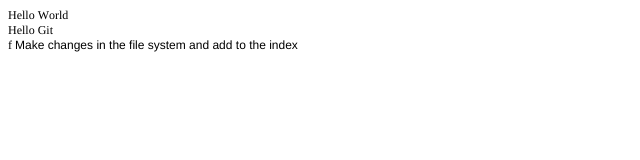
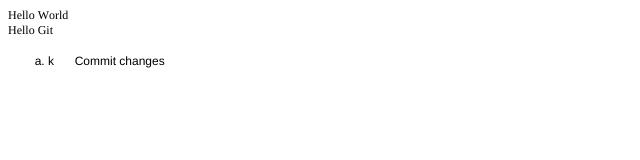
Before and after one commit to JonathanGitHub/JonathanGitHub.github.io, a plain HTML site: page index.html in a window 1280 px wide. Shown: the whole page, without its empty margins (0-640 px from the left). Drawn offline with Linux system fonts and the light colour scheme.

Commit message:
Resolved merge conflicts for cherry pick
“

```diff
--- a/index.html
+++ b/index.html
@@ -8,14 +8,17 @@
   <meta name="CocoaVersion" content="1404.47">
   <style type="text/css">
     p.p1 {margin: 0.0px 0.0px 0.0px 0.0px; line-height: 14.0px; font: 12.0px Times; color: #000000; -webkit-text-stroke: #000000}
-    p.p2 {margin: 0.0px 0.0px 0.0px 0.0px; line-height: 14.0px; font: 12.0px Helvetica}
+    li.li2 {margin: 0.0px 0.0px 0.0px 0.0px; font: 12.0px Helvetica}
     span.s1 {font-kerning: none}
-    span.s2 {font: 12.0px Times; font-kerning: none; color: #000000; -webkit-text-stroke: 0px #000000}
+    span.Apple-tab-span {white-space:pre}
+    ol.ol1 {list-style-type: lower-alpha}
   </style>
 </head>
 <body>
 <p class="p1"><span class="s1">Hello World<span class="Apple-converted-space"> </span></span></p>
 <p class="p1"><span class="s1">Hello Git</span></p>
-<p class="p2"><span class="s2">f </span>Make changes in the file system and add to the index</p>
+<ol class="ol1">
+  <li class="li2">k<span class="Apple-tab-span">	</span>Commit changes</li>
+</ol>
 </body>
 </html>
```
